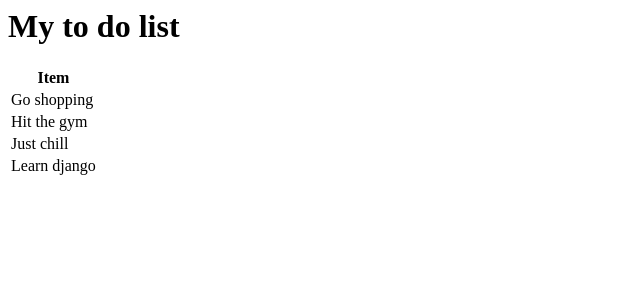
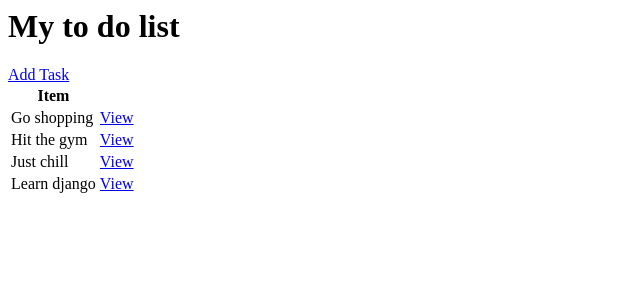
Before and after one commit to Munene-Kariuki/Todo-list-django, a Django app: page / in a window 1280 px wide. Shown: the top 300 px of the page, without its empty margins (0-640 px from the left). Run offline with Django 4.2, Linux system fonts and the light colour scheme; data comes from the database, SQL or seed files in the repository.

Commit message:
add create task view

```diff
--- a/base/task_detail.html
+++ /dev/null
@@ -1 +0,0 @@
-<h1>Task: </h1>
--- /dev/null
+++ b/base/templates/base/task.html
@@ -0,0 +1 @@
+<h1>Task: {{task}} </h1>
--- /dev/null
+++ b/base/templates/base/task_form.html
@@ -0,0 +1 @@
+<h3>Task form</h3>
--- a/base/templates/base/task_list.html
+++ b/base/templates/base/task_list.html
@@ -1,13 +1,15 @@
 <h1>My to do list</h1>
-
+<a href="{% url 'create-task' %}">Add Task</a>
 <table>
   <tr>
     <th>Item</th>
+    <th></th>
   </tr>
   {% for task in tasks %}
 
   <tr>
     <td>{{ task.title }}</td>
+    <td> <a href="{%url 'task' task.id%}">View</a></td>
   </tr>
   {%empty%}
   <h3>No items in list</h3>
--- a/base/urls.py
+++ b/base/urls.py
@@ -1,6 +1,8 @@
 from django.urls import path
-from .views import TaskList
+from .views import TaskList, TaskDetail, TaskCreate
 
 urlpatterns = [
     path('', TaskList.as_view(), name='tasks'),
+    path('task/<int:pk>/', TaskDetail.as_view(), name='task'),
+     path('create-task/', TaskCreate.as_view(), name='create-task'),
 ]
--- a/base/views.py
+++ b/base/views.py
@@ -1,9 +1,12 @@
 from django.shortcuts import render
 from django.views.generic.list import ListView
 from django.views.generic.detail import DetailView
+from django.views.generic.edit import CreateView
+from django.urls import reverse_lazy
 from .models import Task
 
 # Create your views here.
+
 
 class TaskList(ListView):
     model = Task
@@ -12,3 +15,11 @@ class TaskList(ListView):
 
 class TaskDetail(DetailView):
     model = Task
+    context_object_name = 'task'
+    template_name = 'base/task.html'
+
+
+class TaskCreate(CreateView):
+    model = Task
+    fields = '__all__'
+    success_url = reverse_lazy('tasks')
```
